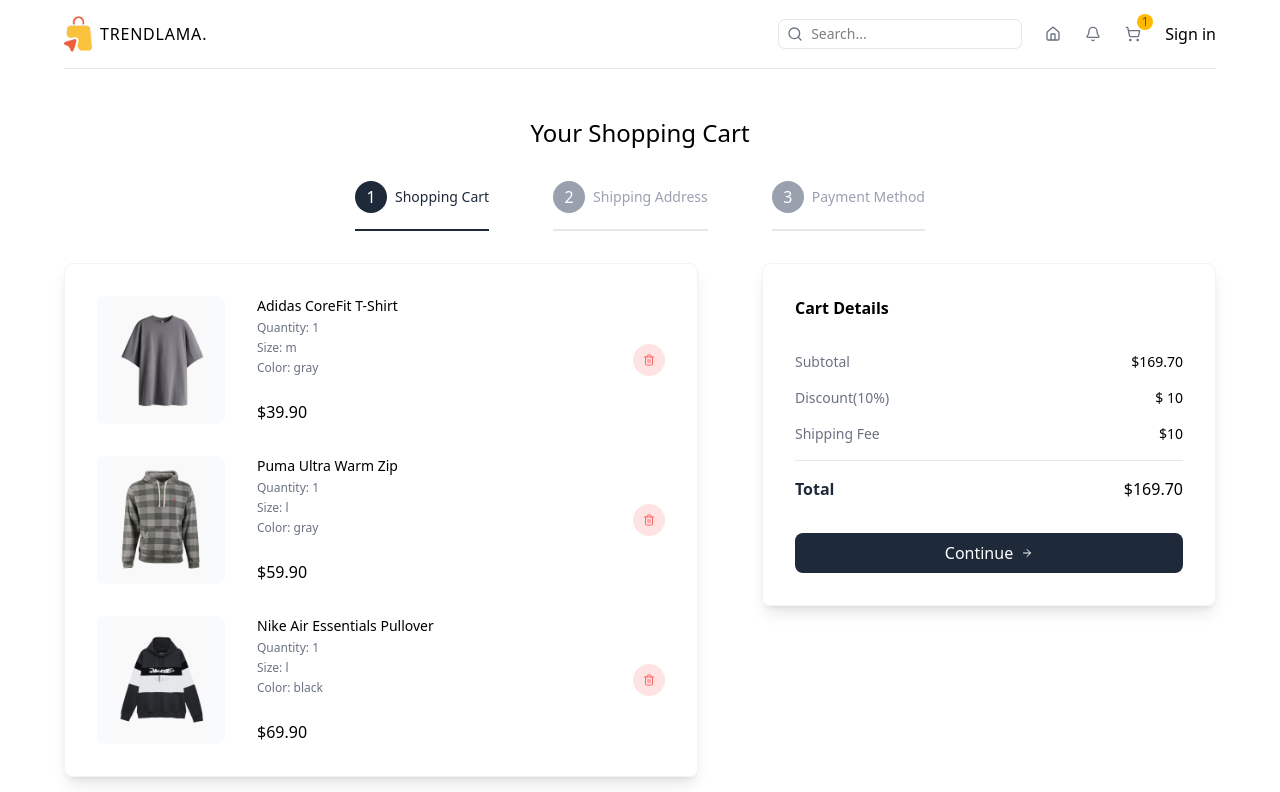
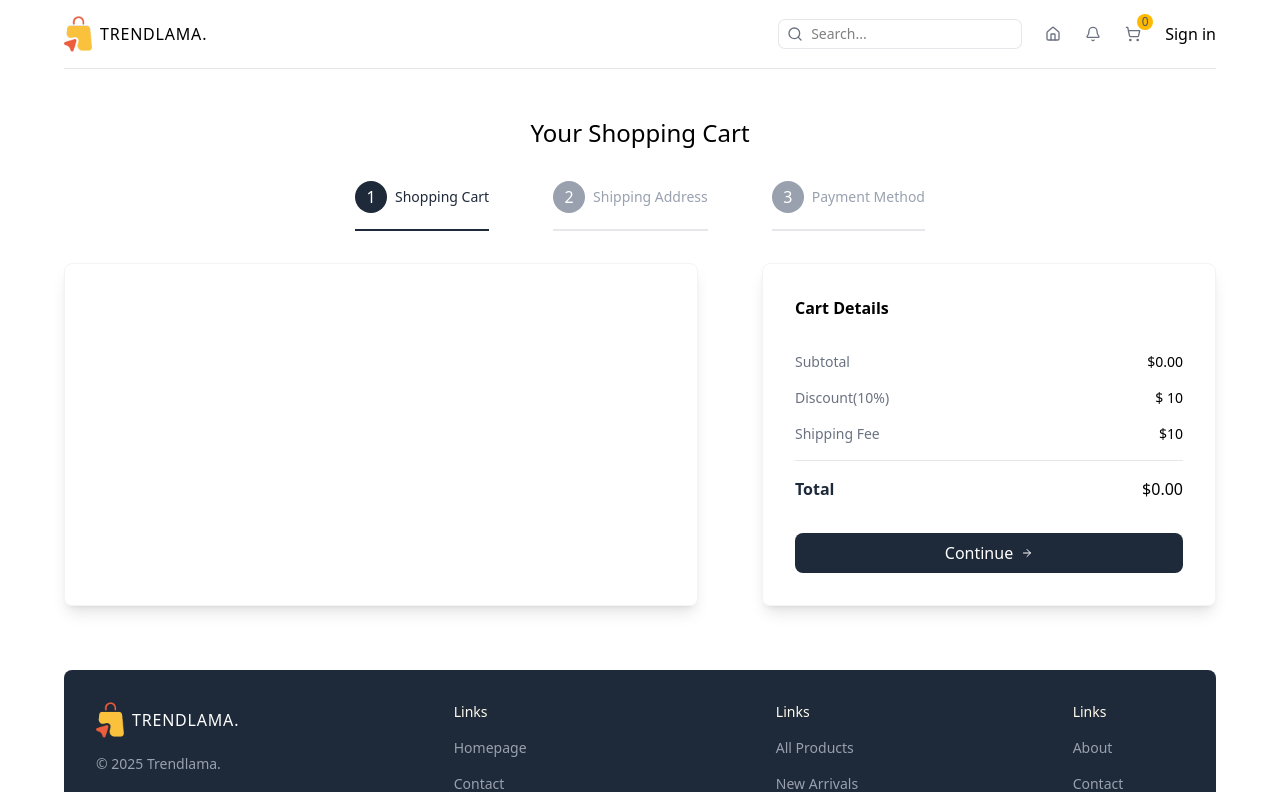
Before and after one commit to Toheedullah-K3/e-commerce-ui, a Next.js app in the folder client/: page /cart in a window 1280 px wide. Shown: the top 792 px of the page. Built offline with nearby package versions, Linux system fonts and the light colour scheme.

Commit message:
useCartStore is added to cartPage

```diff
--- a/client/src/app/cart/page.tsx
+++ b/client/src/app/cart/page.tsx
@@ -2,6 +2,7 @@
 
 import PaymentForm from "@/components/PaymentForm";
 import ShippingForm from "@/components/ShippingForm";
+import useCartStore from "@/store/cartStore";
 import { CartItemsTypes, ShippingFormInputs } from "@/types";
 import { ArrowRight, Trash2 } from "lucide-react";
 import Image from "next/image";
@@ -24,65 +25,67 @@
 ];
 
 // TEMPORARY
-const cartItems: CartItemsTypes = [
-  {
-    id: 1,
-    name: "Adidas CoreFit T-Shirt",
-    shortDescription:
-      "Lorem ipsum dolor sit amet consect adipisicing elit lorem ipsum dolor sit.",
-    description:
-      "Lorem ipsum dolor sit amet consect adipisicing elit lorem ipsum dolor sit. Lorem ipsum dolor sit amet consect adipisicing elit lorem ipsum dolor sit. Lorem ipsum dolor sit amet consect adipisicing elit lorem ipsum dolor sit.",
-    price: 39.9,
-    sizes: ["s", "m", "l", "xl", "xxl"],
-    colors: ["gray", "purple", "green"],
-    images: {
-      gray: "/products/1g.png",
-      purple: "/products/1p.png",
-      green: "/products/1gr.png",
-    },
-    quantity: 1,
-    selectedSize: "m",
-    selectedColor: "gray",
-  },
-  {
-    id: 2,
-    name: "Puma Ultra Warm Zip",
-    shortDescription:
-      "Lorem ipsum dolor sit amet consect adipisicing elit lorem ipsum dolor sit.",
-    description:
-      "Lorem ipsum dolor sit amet consect adipisicing elit lorem ipsum dolor sit. Lorem ipsum dolor sit amet consect adipisicing elit lorem ipsum dolor sit. Lorem ipsum dolor sit amet consect adipisicing elit lorem ipsum dolor sit.",
-    price: 59.9,
-    sizes: ["s", "m", "l", "xl"],
-    colors: ["gray", "green"],
-    images: { gray: "/products/2g.png", green: "/products/2gr.png" },
-    quantity: 1,
-    selectedSize: "l",
-    selectedColor: "gray",
-  },
-  {
-    id: 3,
-    name: "Nike Air Essentials Pullover",
-    shortDescription:
-      "Lorem ipsum dolor sit amet consect adipisicing elit lorem ipsum dolor sit.",
-    description:
-      "Lorem ipsum dolor sit amet consect adipisicing elit lorem ipsum dolor sit. Lorem ipsum dolor sit amet consect adipisicing elit lorem ipsum dolor sit. Lorem ipsum dolor sit amet consect adipisicing elit lorem ipsum dolor sit.",
-    price: 69.9,
-    sizes: ["s", "m", "l"],
-    colors: ["green", "blue", "black"],
-    images: {
-      green: "/products/3gr.png",
-      blue: "/products/3b.png",
-      black: "/products/3bl.png",
-    },
-    quantity: 1,
-    selectedSize: "l",
-    selectedColor: "black",
-  },
-];
+// const cartItems: CartItemsTypes = [
+//   {
+//     id: 1,
+//     name: "Adidas CoreFit T-Shirt",
+//     shortDescription:
+//       "Lorem ipsum dolor sit amet consect adipisicing elit lorem ipsum dolor sit.",
+//     description:
+//       "Lorem ipsum dolor sit amet consect adipisicing elit lorem ipsum dolor sit. Lorem ipsum dolor sit amet consect adipisicing elit lorem ipsum dolor sit. Lorem ipsum dolor sit amet consect adipisicing elit lorem ipsum dolor sit.",
+//     price: 39.9,
+//     sizes: ["s", "m", "l", "xl", "xxl"],
+//     colors: ["gray", "purple", "green"],
+//     images: {
+//       gray: "/products/1g.png",
+//       purple: "/products/1p.png",
+//       green: "/products/1gr.png",
+//     },
+//     quantity: 1,
+//     selectedSize: "m",
+//     selectedColor: "gray",
+//   },
+//   {
+//     id: 2,
+//     name: "Puma Ultra Warm Zip",
+//     shortDescription:
+//       "Lorem ipsum dolor sit amet consect adipisicing elit lorem ipsum dolor sit.",
+//     description:
+//       "Lorem ipsum dolor sit amet consect adipisicing elit lorem ipsum dolor sit. Lorem ipsum dolor sit amet consect adipisicing elit lorem ipsum dolor sit. Lorem ipsum dolor sit amet consect adipisicing elit lorem ipsum dolor sit.",
+//     price: 59.9,
+//     sizes: ["s", "m", "l", "xl"],
+//     colors: ["gray", "green"],
+//     images: { gray: "/products/2g.png", green: "/products/2gr.png" },
+//     quantity: 1,
+//     selectedSize: "l",
+//     selectedColor: "gray",
+//   },
+//   {
+//     id: 3,
+//     name: "Nike Air Essentials Pullover",
+//     shortDescription:
+//       "Lorem ipsum dolor sit amet consect adipisicing elit lorem ipsum dolor sit.",
+//     description:
+//       "Lorem ipsum dolor sit amet consect adipisicing elit lorem ipsum dolor sit. Lorem ipsum dolor sit amet consect adipisicing elit lorem ipsum dolor sit. Lorem ipsum dolor sit amet consect adipisicing elit lorem ipsum dolor sit.",
+//     price: 69.9,
+//     sizes: ["s", "m", "l"],
+//     colors: ["green", "blue", "black"],
+//     images: {
+//       green: "/products/3gr.png",
+//       blue: "/products/3b.png",
+//       black: "/products/3bl.png",
+//     },
+//     quantity: 1,
+//     selectedSize: "l",
+//     selectedColor: "black",
+//   },
+// ];
 
 const CartPage = () => {
   const searchParams = useSearchParams();
   const router = useRouter();
+  const {cart} = useCartStore()
+
   const [shippingForm, setShippingForm] = useState<ShippingFormInputs>();
 
   const activeStep = parseInt(searchParams.get("step") || "1");
@@ -122,7 +125,7 @@
         {/* STEPS */}
         <div className="w-full lg:w-7/12 shadow-lg border-1 border-gray-100 p-8 rounded-lg flex flex-col gap-8">
           {activeStep === 1 ? (
-            cartItems.map((item) => (
+            cart.map((item) => (
               // SINGLE CART ITEM
               <div
                 className="flex items-center justify-between"
@@ -183,7 +186,7 @@
               <p className="text-gray-500">Subtotal</p>
               <p className="font-medium">
                 $
-                {cartItems
+                {cart
                   .reduce((acc, item) => acc + item.price * item.quantity, 0)
                   .toFixed(2)}
               </p>
@@ -201,7 +204,7 @@
               <p className="text-gray-800 font-semibold">Total</p>
               <p className="font-medium">
                 $
-                {cartItems
+                {cart
                   .reduce((acc, item) => acc + item.price * item.quantity, 0)
                   .toFixed(2)}
               </p>
--- a/client/src/components/ProductCard.tsx
+++ b/client/src/components/ProductCard.tsx
@@ -1,5 +1,7 @@
-"use client"
+'use client'
 
+
+import useCartStore from "@/store/cartStore"
 import { ProductType } from "@/types"
 import { ShoppingCart } from "lucide-react"
 import Image from "next/image"
@@ -20,6 +22,16 @@
     }))
   }
 
+  const {addToCart} = useCartStore()
+
+  const handleAddToCart = () => {
+    addToCart({
+      ...product,
+      quantity: 1,
+      selectedColor: productTypes.color,
+      selectedSize: productTypes.size
+    })
+  }
 
   return (
     <div className="shadow-lg rounded-lg overflow-hidden">
@@ -88,7 +100,7 @@
         <div className="flex items-center justify-between">
           <p className="font-medium">${product.price.toFixed(2)}</p>
           <button
-            // onClick={handleAddToCart}
+            onClick={handleAddToCart}
             className="ring-1 ring-gray-200 shadow-lg rounded-md px-2 py-1 text-sm cursor-pointer hover:text-white hover:bg-black transition-all duration-300 flex items-center gap-2"
           >
             <ShoppingCart className="w-4 h-4" />
--- a/client/src/components/ShoppingCartIcon.tsx
+++ b/client/src/components/ShoppingCartIcon.tsx
@@ -1,14 +1,20 @@
+'use client'
+
+
+import useCartStore from '@/store/cartStore'
 import { ShoppingCart } from 'lucide-react'
 import Link from 'next/link'
 import React from 'react'
 
 function ShoppingCartIcon() {
+    const {cart} = useCartStore()
+
     return (
         <div>
             <Link href="/cart" className="relative">
                 <ShoppingCart className='w-4 h-4 text-gray-500' />
                 <span className="absolute -top-3 -right-3 bg-amber-400 text-gray-600 rounded-full w-4 h-4 flex items-center justify-center text-xs font-medium">
-                    1
+                    {cart.length}
                 </span>
             </Link>
 
--- a/client/src/store/cartStore.ts
+++ b/client/src/store/cartStore.ts
@@ -6,6 +6,13 @@
     addToCart: (product) => {
         set((state)=> ({cart: [...state.cart, product]}) )
     },
-    removeFromCart: () => { },
-    clearCart: () => { },
+    removeFromCart: (product) => {
+        set((state) => ({ cart: state.cart.filter((p) => (p.id !== product.id))}))
+    },
+    clearCart: () => {
+        set({ cart: []})
+    },
 }))
+
+
+export default useCartStore
```
